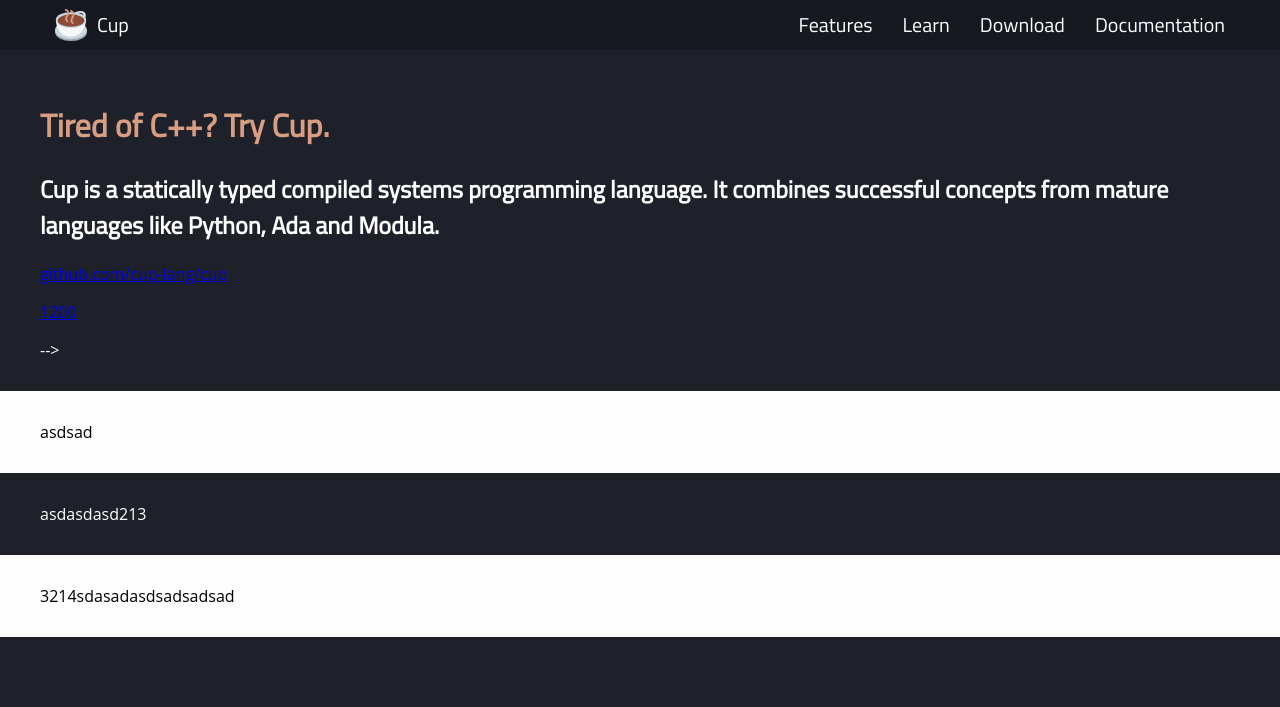
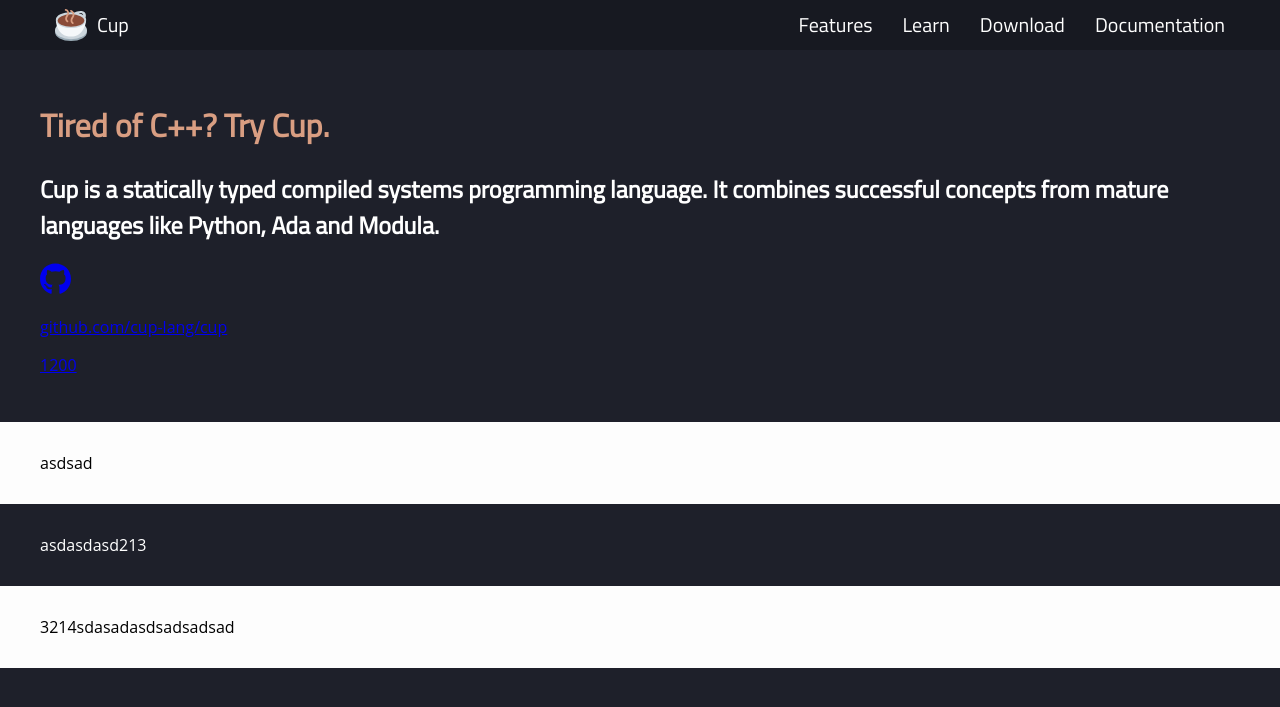
Before and after one commit to cup-lang/cup-lang.org, a Jekyll site: the page built from index.html, in a window 1280 px wide. Shown: the top 707 px of the page. Built offline with Jekyll 4.4.1, drawn with Linux system fonts in a browser that asks for light colours; comment, search, counter and statistics services are not loaded.

Commit message:
Update index.html

```diff
--- a/index.html
+++ b/index.html
@@ -9,6 +9,12 @@
             It combines successful concepts from mature languages like Python, Ada and Modula.
         </h2>
         <a class="git-box" target="_blank" href="https://github.com/cup-lang/cup">
+            <svg class="github-svg" aria-hidden="true" focusable="false" role="img" xmlns="http://www.w3.org/2000/svg"
+                viewBox="0 0 496 512" data-fa-i2svg="">
+                <path fill="currentColor"
+                    d="M165.9 397.4c0 2-2.3 3.6-5.2 3.6-3.3.3-5.6-1.3-5.6-3.6 0-2 2.3-3.6 5.2-3.6 3-.3 5.6 1.3 5.6 3.6zm-31.1-4.5c-.7 2 1.3 4.3 4.3 4.9 2.6 1 5.6 0 6.2-2s-1.3-4.3-4.3-5.2c-2.6-.7-5.5.3-6.2 2.3zm44.2-1.7c-2.9.7-4.9 2.6-4.6 4.9.3 2 2.9 3.3 5.9 2.6 2.9-.7 4.9-2.6 4.6-4.6-.3-1.9-3-3.2-5.9-2.9zM244.8 8C106.1 8 0 113.3 0 252c0 110.9 69.8 205.8 169.5 239.2 12.8 2.3 17.3-5.6 17.3-12.1 0-6.2-.3-40.4-.3-61.4 0 0-70 15-84.7-29.8 0 0-11.4-29.1-27.8-36.6 0 0-22.9-15.7 1.6-15.4 0 0 24.9 2 38.6 25.8 21.9 38.6 58.6 27.5 72.9 20.9 2.3-16 8.8-27.1 16-33.7-55.9-6.2-112.3-14.3-112.3-110.5 0-27.5 7.6-41.3 23.6-58.9-2.6-6.5-11.1-33.3 2.6-67.9 20.9-6.5 69 27 69 27 20-5.6 41.5-8.5 62.8-8.5s42.8 2.9 62.8 8.5c0 0 48.1-33.6 69-27 13.7 34.7 5.2 61.4 2.6 67.9 16 17.7 25.8 31.5 25.8 58.9 0 96.5-58.9 104.2-114.8 110.5 9.2 7.9 17 22.9 17 46.4 0 33.7-.3 75.4-.3 83.6 0 6.5 4.6 14.4 17.3 12.1C428.2 457.8 496 362.9 496 252 496 113.3 383.5 8 244.8 8zM97.2 352.9c-1.3 1-1 3.3.7 5.2 1.6 1.6 3.9 2.3 5.2 1 1.3-1 1-3.3-.7-5.2-1.6-1.6-3.9-2.3-5.2-1zm-10.8-8.1c-.7 1.3.3 2.9 2.3 3.9 1.6 1 3.6.7 4.3-.7.7-1.3-.3-2.9-2.3-3.9-2-.6-3.6-.3-4.3.7zm32.4 35.6c-1.6 1.3-1 4.3 1.3 6.2 2.3 2.3 5.2 2.6 6.5 1 1.3-1.3.7-4.3-1.3-6.2-2.2-2.3-5.2-2.6-6.5-1zm-11.4-14.7c-1.6 1-1.6 3.6 0 5.9 1.6 2.3 4.3 3.3 5.6 2.3 1.6-1.3 1.6-3.9 0-6.2-1.4-2.3-4-3.3-5.6-2z">
+                </path>
+            </svg>
             <div>
                 <p>github.com/cup-lang/cup</p>
                 <p>1200</p>
@@ -16,7 +22,7 @@
         </a>
         <a class="download-box">
 
-        </a> -->
+        </a>
     </div>
 </div>
 <div class="section section-odd">
```
